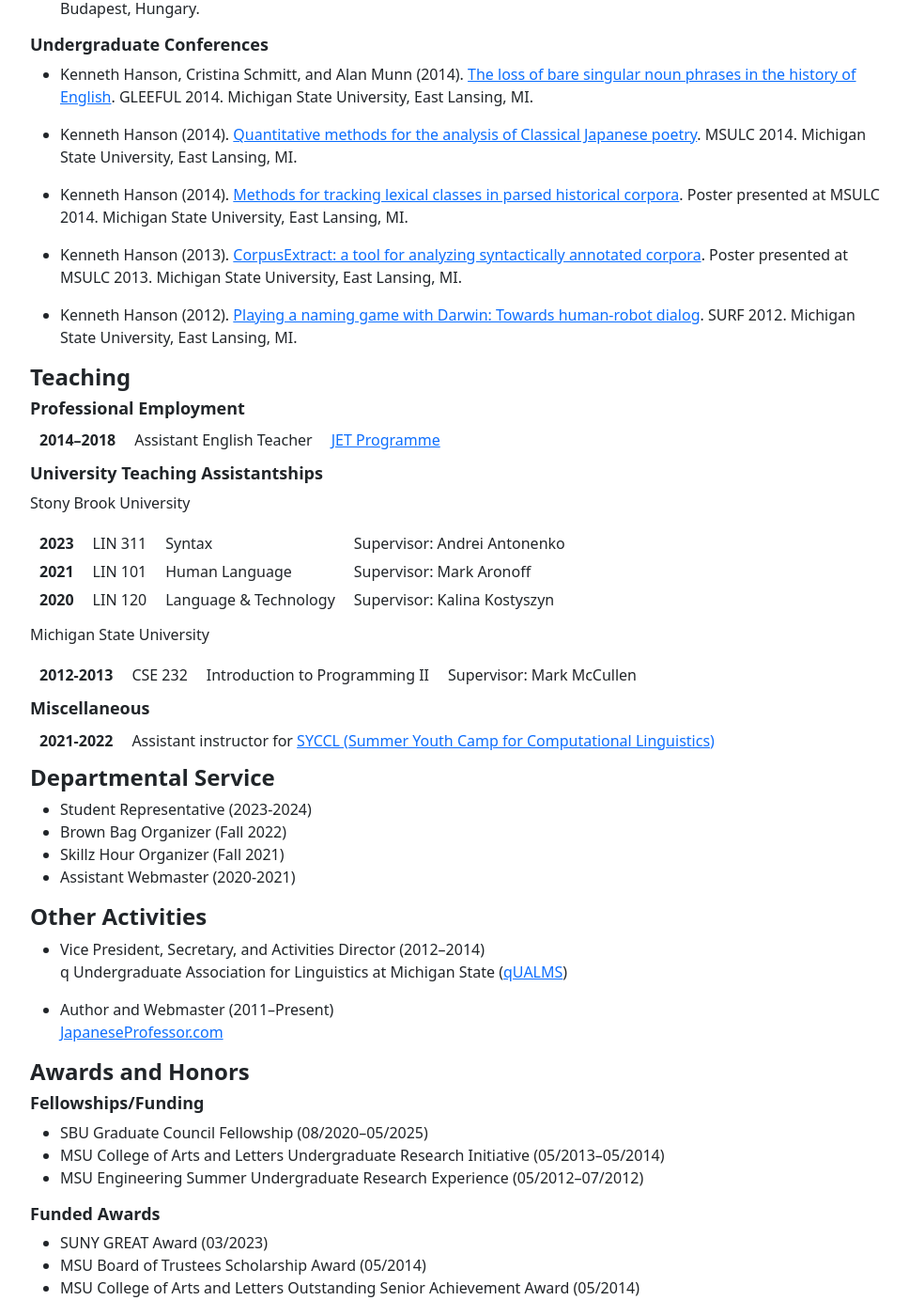
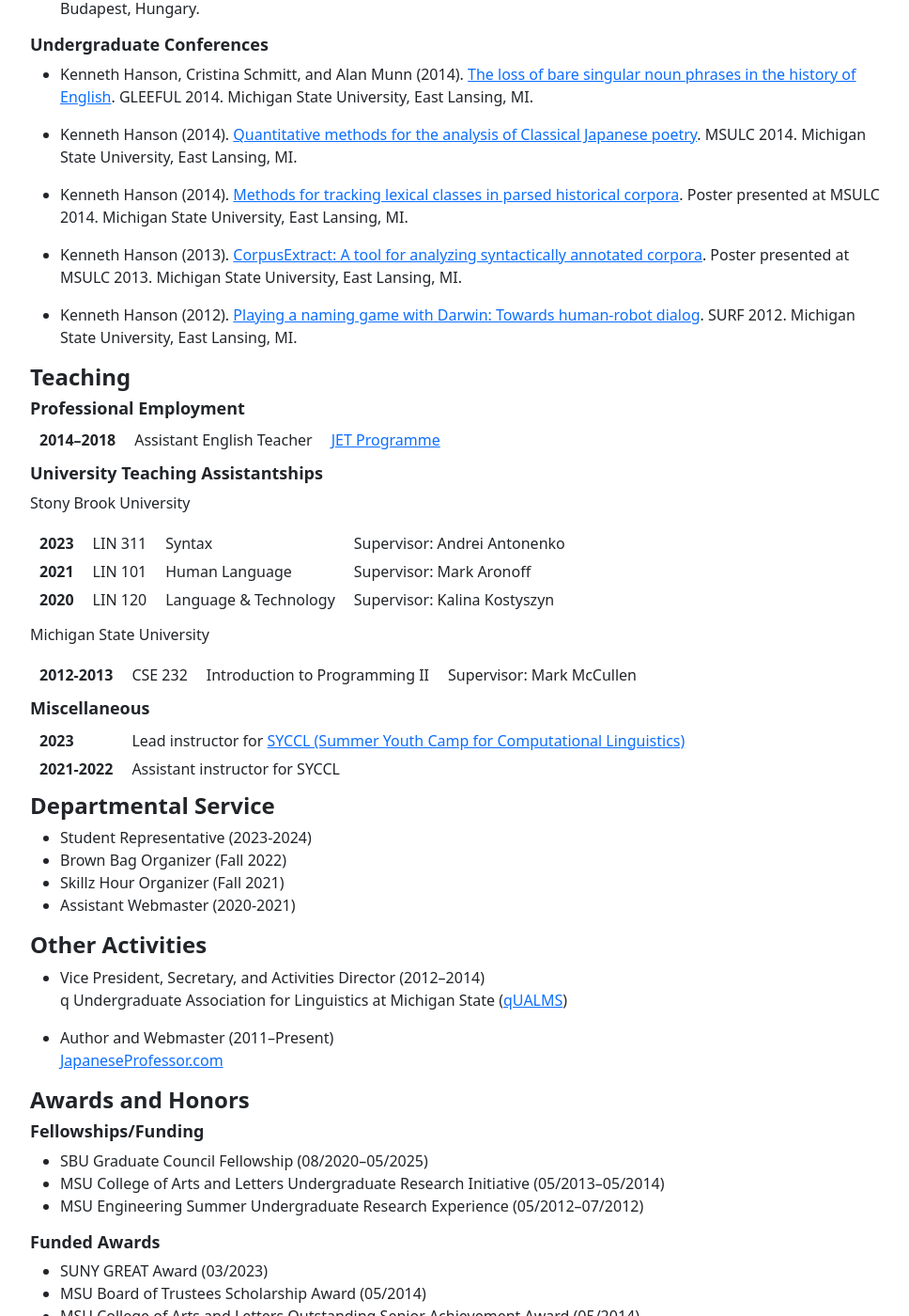
Before and after one commit to khanson679/khanson679.github.io, a Jekyll site: the page built from index.md, in a window 1280 px wide and 1400 px high, scrolled down 1013 px. Shown: the whole window at 94% size, without its empty margins (150-1118 px from the left). Built offline with Jekyll 4.4.1, drawn with Linux system fonts in a browser that asks for light colours.

Commit message:
Add SYCCL 2023, misc. fixes.

```diff
--- a/index.md
+++ b/index.md
@@ -50,7 +50,7 @@ Some other interests of mine include: music (piano, [marimba][], music theory),
 
 * Kenneth Hanson (2014). [Methods for tracking lexical classes in parsed historical corpora](/files/hanson-msulc2014-poster-corpus-methods.pdf). Poster presented at MSULC 2014. Michigan State University, East Lansing, MI.
 
-* Kenneth Hanson (2013). [CorpusExtract: a tool for analyzing syntactically annotated corpora](/files/hanson-corpusextract-poster-2013.pdf). Poster presented at MSULC 2013. Michigan State University, East Lansing, MI.
+* Kenneth Hanson (2013). [CorpusExtract: A tool for analyzing syntactically annotated corpora](/files/hanson-corpusextract-poster-2013.pdf). Poster presented at MSULC 2013. Michigan State University, East Lansing, MI.
 
 * Kenneth Hanson (2012). [Playing a naming game with Darwin: Towards human-robot dialog](/files/hanson-darwin-presentation-2012.pdf). SURF 2012. Michigan State University, East Lansing, MI.
 
@@ -75,7 +75,8 @@ Michigan State University
 
 ### Miscellaneous
 
-| **2021-2022** | Assistant instructor for [SYCCL (Summer Youth Camp for Computational Linguistics)][syccl] |
+| **2023** | Lead instructor for [SYCCL (Summer Youth Camp for Computational Linguistics)][syccl]
+| **2021-2022** | Assistant instructor for SYCCL |
 
 
 ## Departmental Service
@@ -127,4 +128,4 @@ Email me at my first initial + last name + six seven nine at gmail dot com.
 [marimba]: https://en.wikipedia.org/wiki/Marimba
 [qUALMS]: https://www.msu.edu/~qualms
 [sbling]: https://linguistics.stonybrook.edu
-[syccl]: https://calendar.stonybrook.edu/site/iacs/event/summer-youth-camp-for-computational-linguistics-syccl-2/
+[syccl]: https://calendar.stonybrook.edu/site/iacs/event/summer-youth-camp-for-computational-linguistics-syccl-3/
```
